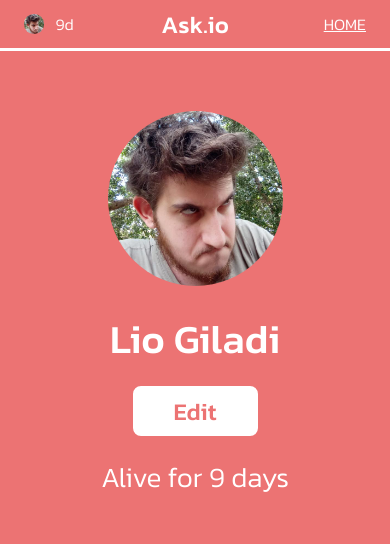
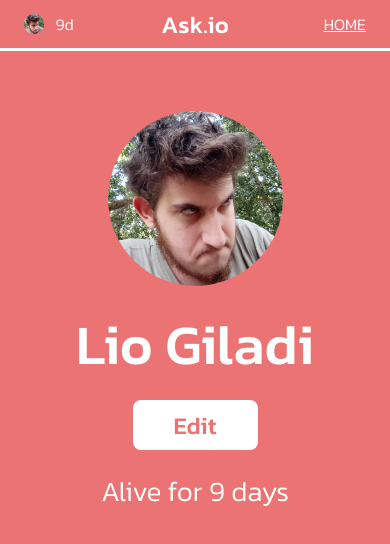
Before and after one commit to zoop-de-loop/ask.io, a Next.js app: page /account in a window 390 px wide. Shown: the top 544 px of the page. Built offline with nearby package versions, Linux system fonts and the light colour scheme.

Commit message:
Change to span on view and input on edit

```diff
--- a/components/account/AccountUserName.jsx
+++ b/components/account/AccountUserName.jsx
@@ -22,6 +22,9 @@ export default function AccountUserName() {
 
 	return (
 		<section className={styles["account-user-name"]}>
+			{!isEditActive ? (
+				<span className={styles["user-name-view"]}>{changingUserName}</span>
+			) : (
 				<input
 					type='text'
 					value={changingUserName}
@@ -29,6 +32,8 @@ export default function AccountUserName() {
 					className={styles[`user-name-input-${isEditActive ? "save" : "edit"}`]}
 					disabled={!isEditActive}
 				/>
+			)}
+
 			<button className={styles.filled} onClick={onEditbuttonClick}>
 				{isEditActive ? "Save" : "Edit"}
 			</button>
--- a/pages/account.jsx
+++ b/pages/account.jsx
@@ -20,7 +20,7 @@ export default function Account() {
 			</label>
 			<AccountUserName />
 			<input type='file' id='profilePicInput' onChange={onUpload} accept='image/png, image/jpg, image/jpeg' />
-			<p>{`Alive for ${daysAlive} days`}</p>
+			<p className={styles["days-alive"]}>{`Alive for ${daysAlive} days`}</p>
 		</main>
 	);
 }
--- a/styles/components/account/account-user-name.module.scss
+++ b/styles/components/account/account-user-name.module.scss
@@ -3,6 +3,7 @@
 	position: relative;
 
 	input[type="text"] {
+		overflow: auto;
 		padding-bottom: 3px;
 		font-family: Kanit;
 		width: 275px;
@@ -22,6 +23,20 @@
 
 	.user-name-input-edit {
 		border: none;
+	}
+
+	.user-name-view {
+		line-height: 3.5rem;
+		display: inline-block;
+		padding-bottom: 3px;
+		font-family: Kanit;
+		width: 275px;
+		height: fit-content;
+		position: relative;
+		text-align: center;
+		font-size: 3.5rem;
+		font-weight: 500;
+		color: var(--secondary-color);
 	}
 
 	button {
--- a/styles/pages/account.module.scss
+++ b/styles/pages/account.module.scss
@@ -23,7 +23,7 @@
 		display: none;
 	}
 
-	p {
+	.days-alive {
 		font-size: 2rem;
 		color: var(--secondary-color);
 	}
@@ -38,7 +38,7 @@
 			width: 175px;
 		}
 
-		p {
+		.days-alive {
 			font-size: 1.75rem;
 		}
 	}
```
Lines whose indentation alone changed are shown as unchanged.
